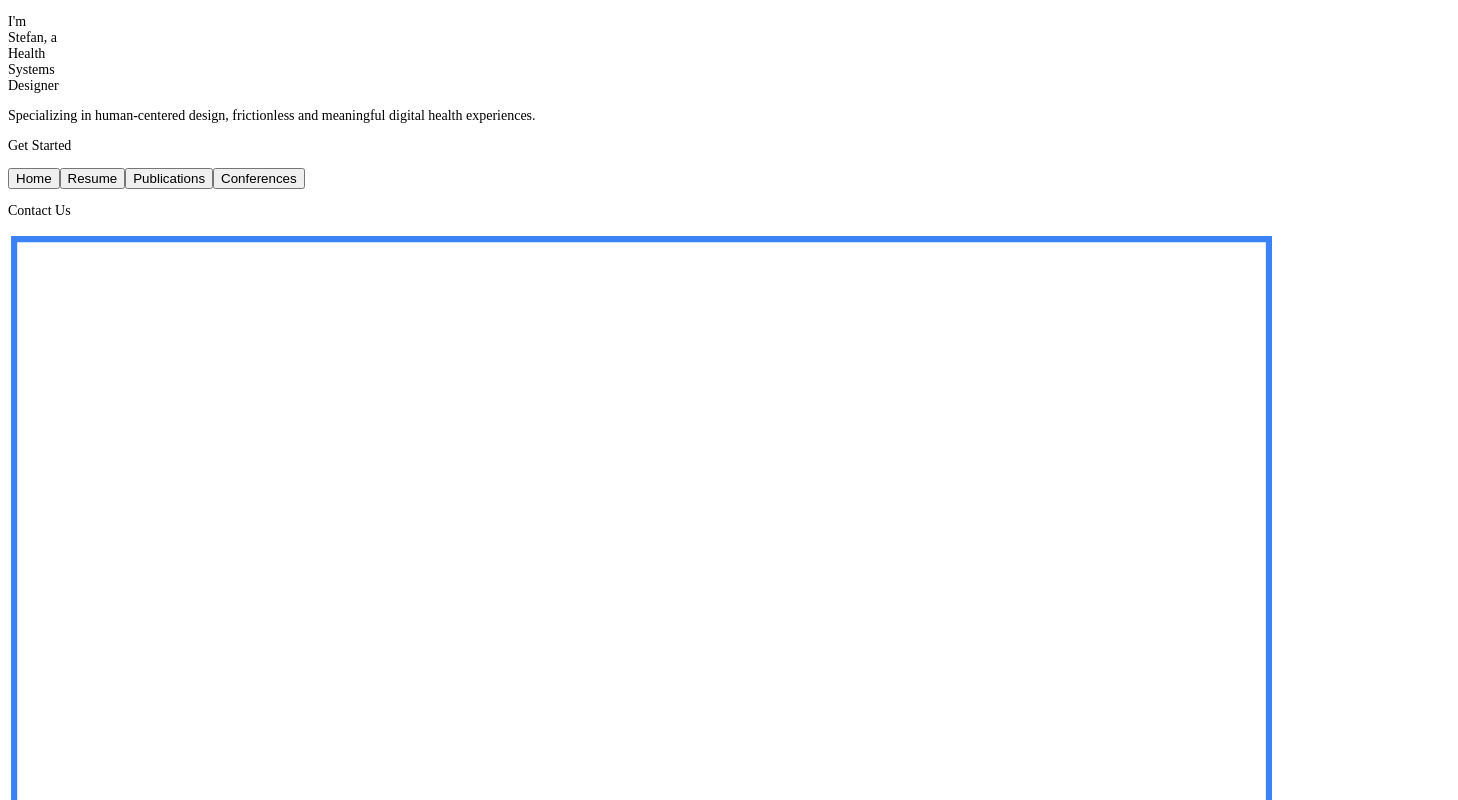
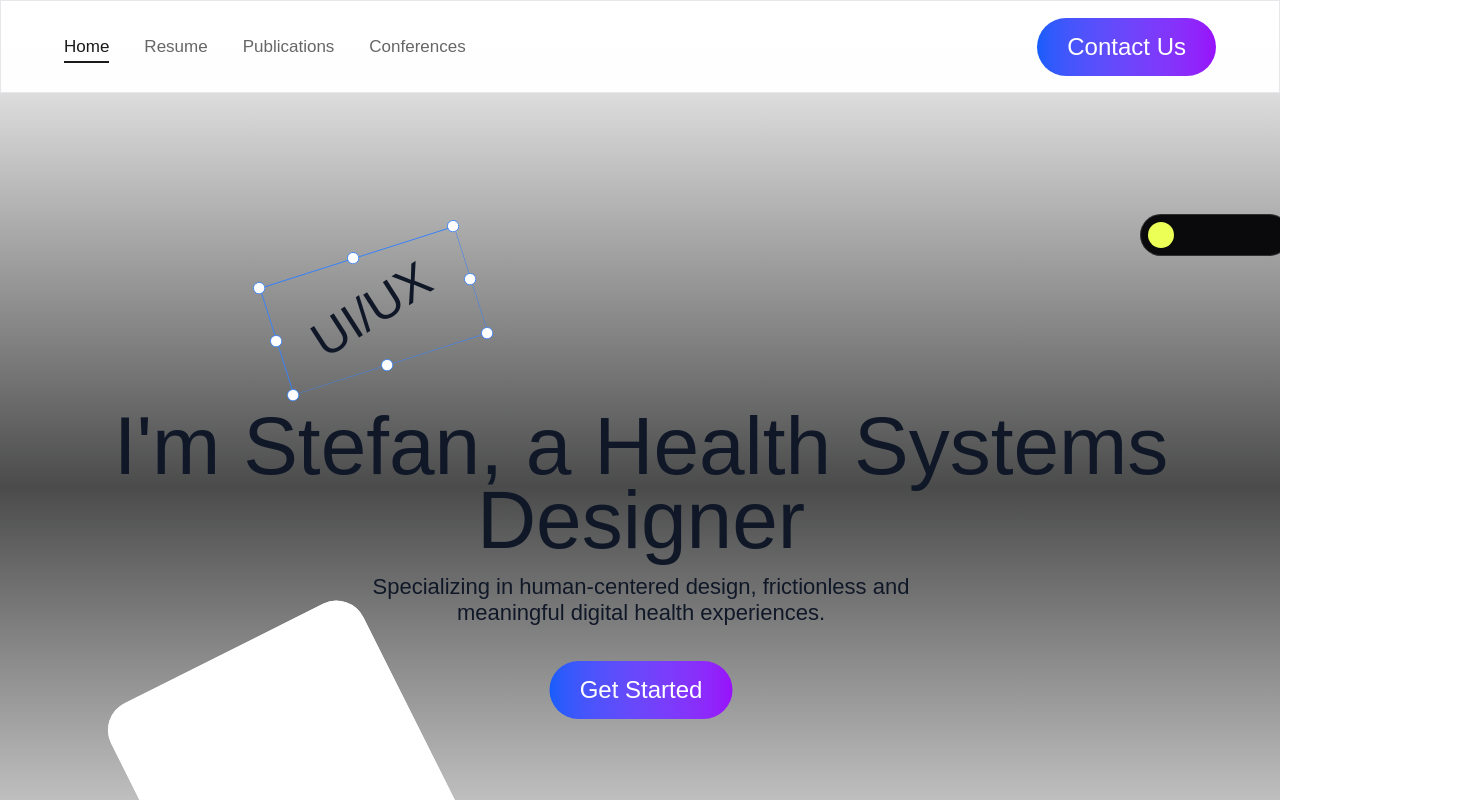
Before and after one commit to Stef-01/Final-Portfolio, a React (Vite) app: page / in a window 1280 px wide. Shown: the top 800 px of the page, 1458 px wide, since content can reach past the window. Built offline with nearby package versions, Linux system fonts and the light colour scheme.

Commit message:
Updated package.json

```diff
--- a/package.json
+++ b/package.json
@@ -1,4 +1,3 @@
-
 {
       "name": "SMIT UI/UX Designer Portfolio",
       "version": "0.1.0",
@@ -50,7 +49,10 @@
       },
       "devDependencies": {
             "@types/node": "^20.10.0",
-          "@vitejs/plugin-react-swc": "^3.10.2",
+            "@vitejs/plugin-react-swc": "3.11.0",
+            "autoprefixer": "^10.4.22",
+            "postcss": "^8.5.6",
+            "tailwindcss": "^4.1.17",
             "vite": "6.3.5"
       },
       "scripts": {
--- a/src/index.css
+++ b/src/index.css
@@ -1 +1,2 @@
+@import 'tailwindcss';
 @import './styles/globals.css';
```
Also changed, not shown: 1 other file (tests, documents, lock files or other folders). Lines whose indentation alone changed are shown as unchanged.
